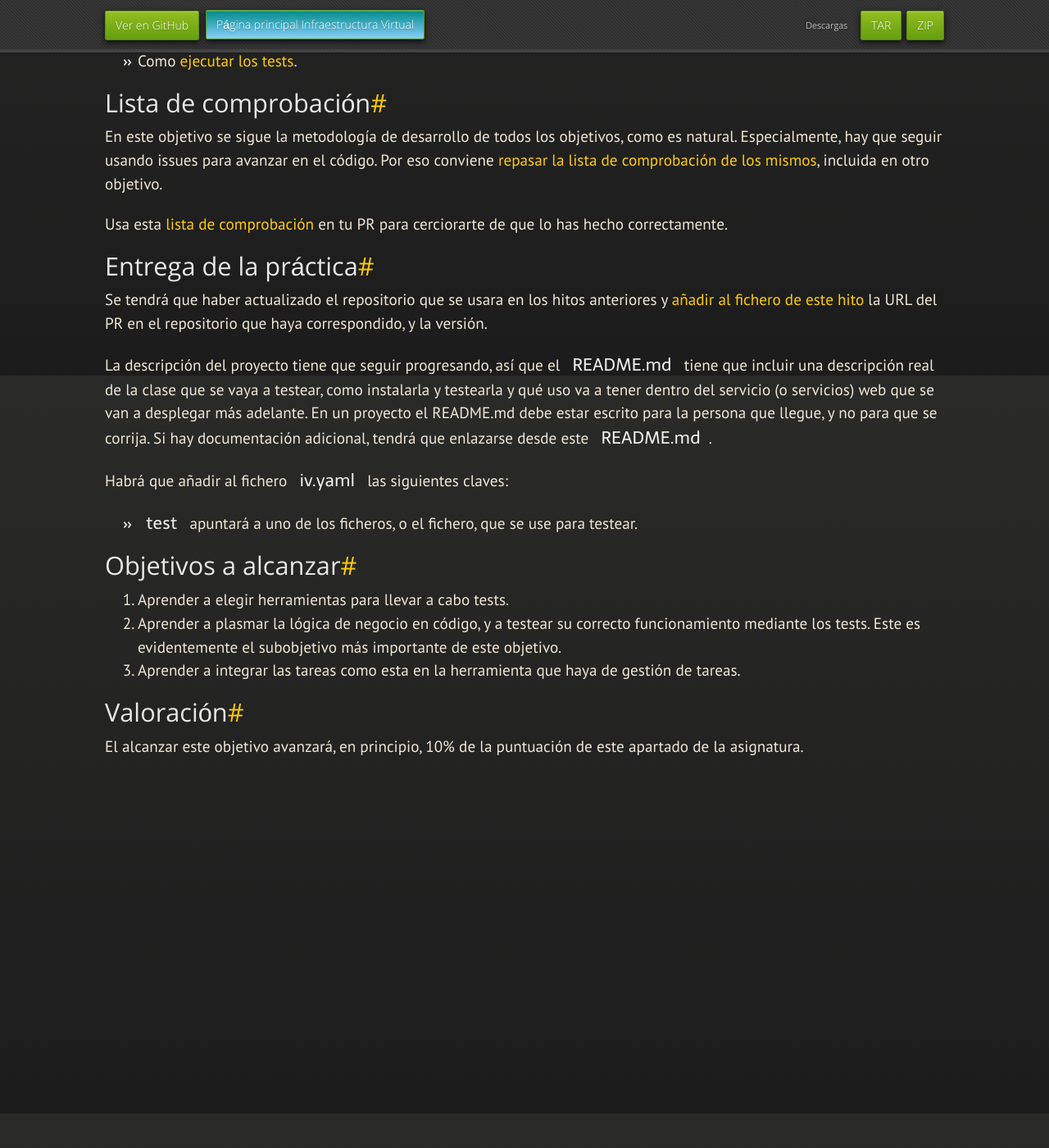
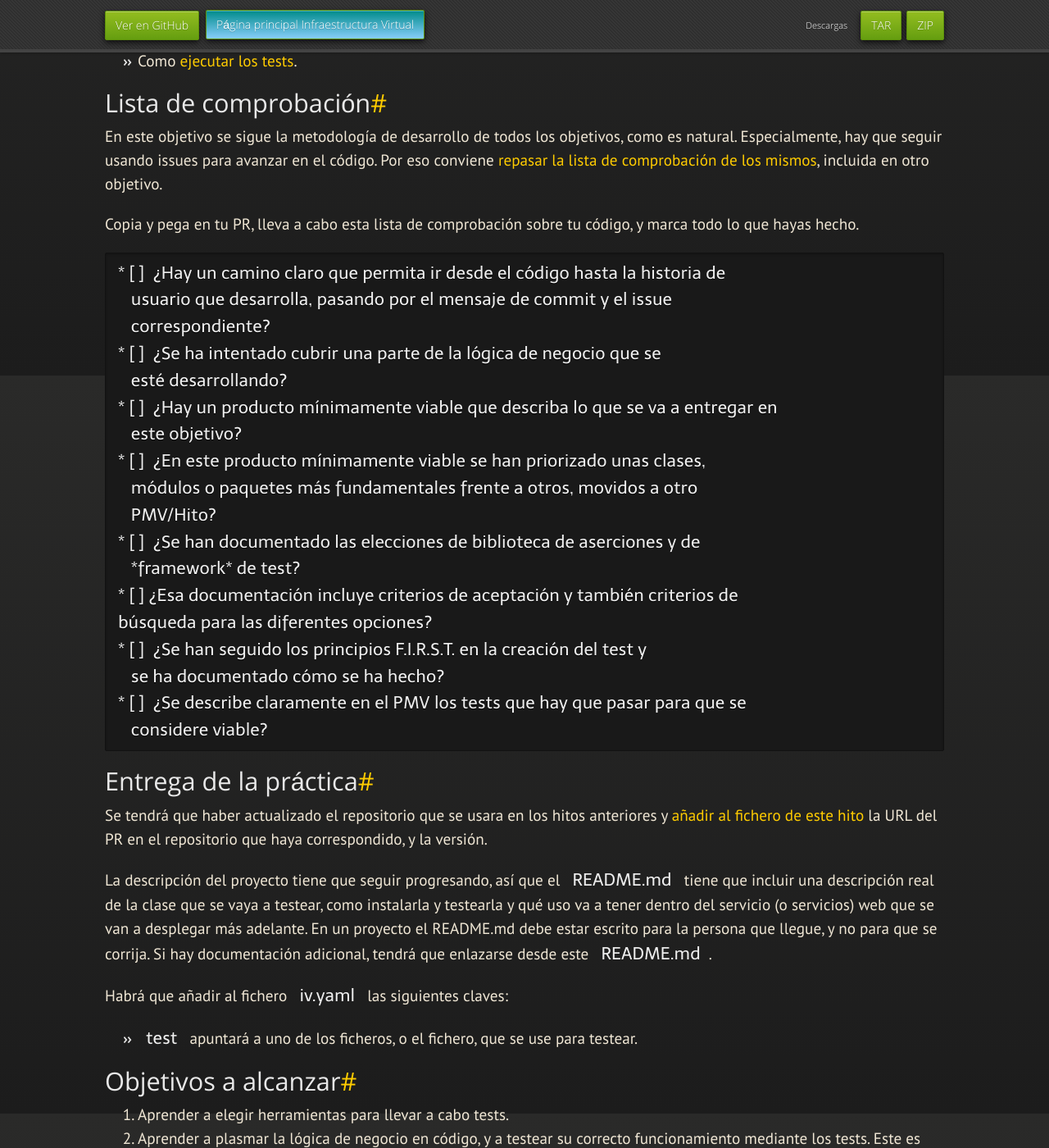
Before and after one commit to JJ/IV, a Jekyll site: the page built from documentos/proyecto/4.Tests.md, in a window 1280 px wide and 1400 px high, scrolled down 1342 px. Shown: the whole window at 82% size. Built offline with Jekyll 4.4.1, drawn with Linux system fonts in a browser that asks for light colours; nearby versions of some CDN libraries; some web fonts are replaced; our own code applies the rules of GitHub Pages for plain Markdown files; before the commit the page ends 2377 px from its top, so only the background shows below that.

Commit message:
Sync documentos/proyecto/4.Tests.md de master a gh-pages

````diff
--- a/documentos/proyecto/4.Tests.md
+++ b/documentos/proyecto/4.Tests.md
@@ -85,8 +85,29 @@ código. Por eso conviene [repasar la lista de comprobación de los
 mismos](https://jj.github.io/IV/documentos/proyecto/2.Entidad#lista-de-comprobaci%C3%B3n),
 incluida en otro objetivo.
 
-Usa esta [lista de comprobación](4.Tests.checklist.md) en tu PR para cerciorarte
-de que lo has hecho correctamente.
+Copia y pega en tu PR, lleva a cabo esta lista de comprobación sobre tu código,
+y marca todo lo que hayas hecho.
+
+```
+* [ ]  ¿Hay un camino claro que permita ir desde el código hasta la historia de
+   usuario que desarrolla, pasando por el mensaje de commit y el issue
+   correspondiente?
+* [ ]  ¿Se ha intentado cubrir una parte de la lógica de negocio que se
+   esté desarrollando?
+* [ ]  ¿Hay un producto mínimamente viable que describa lo que se va a entregar en
+   este objetivo?
+* [ ]  ¿En este producto mínimamente viable se han priorizado unas clases,
+   módulos o paquetes más fundamentales frente a otros, movidos a otro
+   PMV/Hito?
+* [ ]  ¿Se han documentado las elecciones de biblioteca de aserciones y de
+   *framework* de test?
+* [ ] ¿Esa documentación incluye criterios de aceptación y también criterios de
+búsqueda para las diferentes opciones?
+* [ ]  ¿Se han seguido los principios F.I.R.S.T. en la creación del test y
+   se ha documentado cómo se ha hecho?
+* [ ]  ¿Se describe claramente en el PMV los tests que hay que pasar para que se
+   considere viable?
+```
 
 ## Entrega de la práctica
 
````
